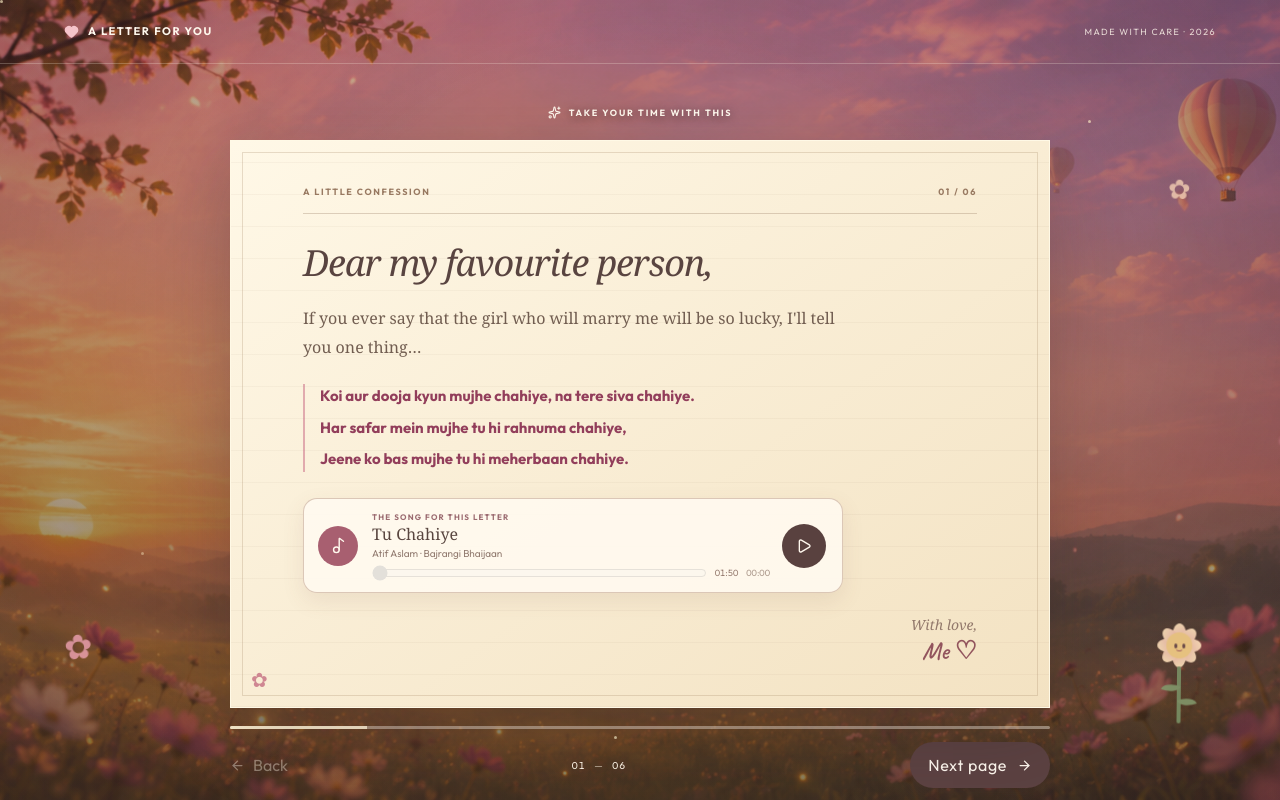
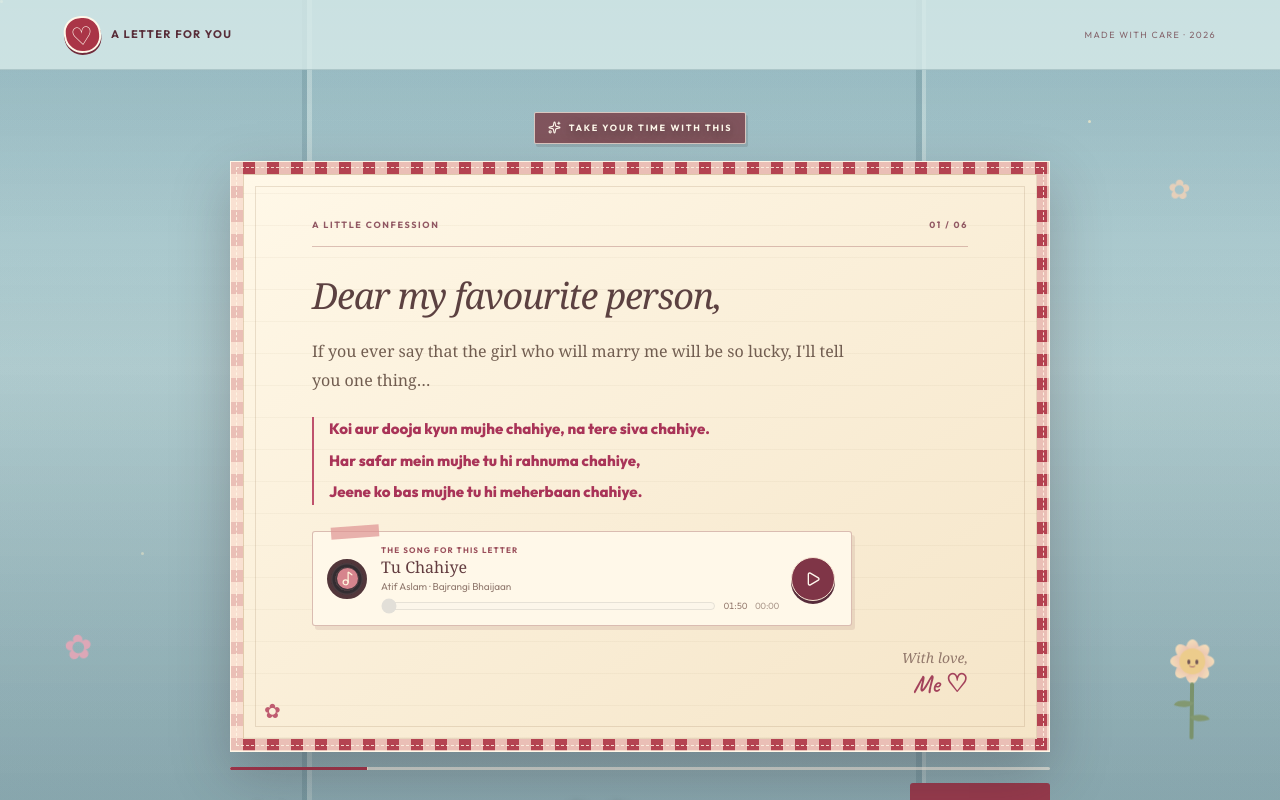
Before and after one commit to Fizznap/GTW, a Next.js app: page /only-you in a window 1280 px wide. Both pictures are taken after a click on the button "Open my letter". Shown: the top 800 px of the page. Built offline with nearby package versions, Linux system fonts and the light colour scheme.

Commit message:
Recreate only-you page as scrapbook letter

```diff
--- a/src/app/only-you/OnlyYouLetter.tsx
+++ b/src/app/only-you/OnlyYouLetter.tsx
@@ -258,12 +258,17 @@ export default function OnlyYouLetter() {
       </div>
 
       <header className="l4u-header">
-        <a href="/only-you" className="l4u-brand"><Heart size={15} fill="currentColor" /> a letter for you</a>
+        <a href="/only-you" className="l4u-brand"><span className="l4u-brand-sticker" aria-hidden="true">♡</span> a letter for you</a>
         <span>MADE WITH CARE · 2026</span>
       </header>
 
       {!opened ? (
         <section className="l4u-intro">
+          <div className="l4u-memory-card" aria-hidden="true">
+            <span className="l4u-memory-pin">♡</span>
+            <span className="l4u-memory-image" />
+            <span className="l4u-memory-caption">A little piece of our sky</span>
+          </div>
           <motion.div className="l4u-envelope" initial={reduced ? false : { opacity: 0, y: 35, rotate: -2 }} animate={{ opacity: 1, y: 0, rotate: 0 }} transition={{ duration: .9 }}>
             <span className="l4u-stamp">♡</span>
             <span className="l4u-envelope-small">A NOTE FOR SOMEONE SPECIAL</span>
@@ -280,6 +285,7 @@ export default function OnlyYouLetter() {
           <div className="l4u-letter-wrap">
             <AnimatePresence mode="wait">
               <motion.article key={page} className="l4u-paper" initial={reduced ? false : { opacity: 0, y: 24, rotate: page % 2 ? 1 : -1, scale: .98 }} animate={{ opacity: 1, y: 0, rotate: 0, scale: 1 }} exit={reduced ? undefined : { opacity: 0, y: -14, scale: .99 }} transition={transition}>
+                <div className="l4u-paper-inner">
                 <div className="l4u-paper-top"><span>{current.date}</span><span>{String(page + 1).padStart(2, "0")} / 06</span></div>
                 <div className="l4u-paper-rule" />
                 <h2>{current.salutation}</h2>
@@ -293,7 +299,7 @@ export default function OnlyYouLetter() {
                 )}
                 {current.emphasis && <p className="l4u-final-emphasis">{current.emphasis}</p>}
                 <div className="l4u-letter-player" role="group" aria-label={`Song for this letter: ${pageSong.title}`}>
-                  <span className="l4u-letter-player-art" aria-hidden="true"><Music2 size={17} /></span>
+                  <span className={`l4u-letter-player-art ${pageSongPlaying ? "is-playing" : ""}`} aria-hidden="true"><Music2 size={17} /></span>
                   <span className="l4u-letter-player-meta">
                     <small>THE SONG FOR THIS LETTER</small>
                     <strong>{pageSong.title}</strong>
@@ -311,6 +317,7 @@ export default function OnlyYouLetter() {
                 </div>
                 <div className="l4u-paper-signoff"><span>With love,</span><strong>Me ♡</strong></div>
                 <div className="l4u-paper-flower" aria-hidden="true">✿</div>
+                </div>
               </motion.article>
             </AnimatePresence>
           </div>
--- a/src/app/only-you/letter4u.css
+++ b/src/app/only-you/letter4u.css
@@ -279,3 +279,180 @@
 @media (prefers-reduced-motion: reduce) {
   .letter4u *, .letter4u *::before, .letter4u *::after { animation-duration: .01ms !important; animation-iteration-count: 1 !important; scroll-behavior: auto !important; transition-duration: .01ms !important; }
 }
+
+/* Picnic scrapbook art direction: paneled blue, stitched gingham, warm stationery. */
+.l4u-scene {
+  background:
+    linear-gradient(180deg, rgb(226 243 238 / 8%), rgb(73 109 119 / 16%)),
+    repeating-linear-gradient(90deg, transparent 0 23.6vw, rgb(49 92 105 / 20%) 23.6vw 24vw, rgb(239 250 244 / 38%) 24vw 24.35vw, transparent 24.35vw 48vw),
+    linear-gradient(180deg, #93b8c1, #b9d5d8 46%, #a1c2c8);
+}
+.l4u-vignette { background: linear-gradient(180deg, rgb(47 80 92 / 6%), transparent 30%, rgb(55 65 75 / 12%)); }
+
+.l4u-header {
+  min-height: 70px;
+  padding-inline: clamp(18px, 5vw, 74px);
+  border-bottom: 1px solid rgb(51 89 101 / 20%);
+  color: #582d39;
+  background: rgb(215 235 233 / 82%);
+}
+.l4u-brand { gap: 10px; letter-spacing: .12em; }
+.l4u-brand-sticker {
+  width: 37px;
+  height: 37px;
+  display: grid;
+  place-items: center;
+  border: 2px solid #fff7e9;
+  border-radius: 43% 48% 45% 50%;
+  color: #fff2e7;
+  background: #aa3547;
+  box-shadow: 0 2px 0 #702b3b;
+  font: 25px Georgia, serif;
+  transform: rotate(-7deg);
+}
+.l4u-header > span { color: #764a53; }
+
+.l4u-intro, .l4u-letter-stage { min-height: calc(100svh - 70px); }
+.l4u-memory-card {
+  position: absolute;
+  top: 17%;
+  left: clamp(22px, 8vw, 130px);
+  z-index: 1;
+  width: 172px;
+  padding: 9px 9px 13px;
+  border: 1px solid #fff8ed;
+  background: #fff8e8;
+  box-shadow: 0 9px 22px rgb(68 45 48 / 22%);
+  transform: rotate(-8deg);
+}
+.l4u-memory-image { display: block; aspect-ratio: 1.12; background: linear-gradient(180deg, rgb(111 48 61 / 4%), rgb(64 41 50 / 12%)), url('/images/sunset-meadow.png') center / cover; }
+.l4u-memory-caption { display: block; margin-top: 9px; color: #854654; font: 17px var(--font-caveat), cursive; text-align: center; }
+.l4u-memory-pin { position: absolute; top: -13px; left: 75px; z-index: 1; width: 27px; height: 27px; display: grid; place-items: center; border: 2px solid #fff3e1; border-radius: 50%; color: #fff4e8; background: #a43a4d; font: 18px Georgia, serif; }
+.l4u-envelope {
+  width: min(570px, 100%);
+  min-height: 390px;
+  padding: 65px clamp(26px, 7vw, 50px) 52px;
+  border: 7px solid #fff5e5;
+  border-radius: 4px;
+  background-color: #b44754;
+  background-image:
+    linear-gradient(90deg, rgb(255 238 220 / 68%) 50%, transparent 50%),
+    linear-gradient(0deg, rgb(255 238 220 / 68%) 50%, transparent 50%);
+  background-size: 24px 24px;
+  box-shadow: 0 22px 54px rgb(66 40 48 / 25%);
+}
+.l4u-envelope::before {
+  inset: 16px;
+  border: 1px solid rgb(158 119 81 / 28%);
+  background: linear-gradient(145deg, #fff8e8, #f2e0c6);
+  box-shadow: 0 3px 8px rgb(72 47 48 / 12%);
+}
+.l4u-envelope::after { content: ""; position: absolute; inset: 22px; z-index: 1; border: 1px dashed rgb(170 77 87 / 36%); pointer-events: none; }
+.l4u-envelope > * { position: relative; z-index: 2; }
+.l4u-envelope .l4u-stamp { position: absolute; top: 19px; right: 22px; width: 38px; height: 38px; display: grid; place-items: center; border: 1px solid #bb7880; border-radius: 50%; background: #fff8e9; }
+.l4u-envelope .l4u-envelope-script { position: absolute; right: 28px; bottom: 13px; }
+.l4u-envelope h1 { color: #5d3540; }
+.l4u-envelope h1 em { color: #b34661; }
+.l4u-envelope-small { color: #96515b; }
+
+.l4u-stage-label {
+  margin-bottom: 17px;
+  padding: 8px 13px;
+  border: 1px solid rgb(255 247 232 / 70%);
+  border-radius: 2px;
+  color: #fff8eb;
+  background: rgb(120 54 63 / 78%);
+  box-shadow: 2px 3px 0 rgb(57 49 51 / 15%);
+}
+.l4u-paper {
+  min-height: 0;
+  padding: 12px;
+  border: 1px solid #fff7e8;
+  background-color: #b44351;
+  background-image:
+    linear-gradient(90deg, rgb(255 238 220 / 72%) 50%, transparent 50%),
+    linear-gradient(0deg, rgb(255 238 220 / 72%) 50%, transparent 50%);
+  background-size: 24px 24px;
+  box-shadow: 0 22px 54px rgb(51 37 43 / 28%);
+}
+.l4u-paper::before { inset: 5px; border: 1px dashed rgb(255 248 231 / 82%); }
+.l4u-paper-inner {
+  position: relative;
+  min-height: 400px;
+  padding: clamp(25px, 5vw, 43px) clamp(23px, 7vw, 68px) 38px;
+  border: 1px solid rgb(171 130 91 / 27%);
+  background:
+    repeating-linear-gradient(0deg, rgb(135 101 73 / 5%) 0 1px, transparent 1px 32px),
+    linear-gradient(145deg, #fff8e8, #f5e5c8);
+}
+.l4u-paper-inner::before { content: ""; position: absolute; inset: 11px; z-index: 0; border: 1px solid rgb(168 138 105 / 24%); pointer-events: none; }
+.l4u-paper-inner > *:not(.l4u-paper-flower) { position: relative; z-index: 1; }
+.l4u-paper-top { color: #915863; font-size: 9px; }
+.l4u-paper-rule { background: rgb(159 92 91 / 36%); }
+.l4u-paper h2 { color: #5c4141; }
+.l4u-lyrics { padding-left: 15px; border-left-color: #bf526d; }
+.l4u-lyrics p { color: #a93458; font-weight: 750; }
+.l4u-final-emphasis { color: #a93458; font-weight: 750; }
+
+.l4u-letter-player {
+  border: 1px solid rgb(173 114 109 / 45%);
+  border-radius: 3px;
+  background: #fff8e9;
+  box-shadow: 3px 4px 0 rgb(135 74 74 / 12%);
+}
+.l4u-letter-player::before { content: ""; position: absolute; top: -6px; left: 18px; width: 48px; height: 12px; background: rgb(222 147 147 / 70%); transform: rotate(-4deg); }
+.l4u-letter-player-art {
+  border: 4px solid #52363a;
+  background: repeating-radial-gradient(circle, #332d31 0 2px, #4a3b3f 3px 4px);
+  color: #fff5dc;
+}
+.l4u-letter-player-art svg { width: 15px; height: 15px; padding: 3px; box-sizing: content-box; border-radius: 50%; background: #d6848d; }
+.l4u-letter-player-art.is-playing { animation: l4u-record-spin 5s linear infinite; }
+.l4u-letter-player-meta small { color: #9a4f5b; }
+.l4u-letter-player-meta strong { color: #633d40; }
+.l4u-letter-player-button { border: 1px solid #f8e6d4; background: #7f3547; box-shadow: 0 3px 0 #572c3b; }
+.l4u-letter-player-button:hover { background: #a93d57; }
+.l4u-letter-player-timeline input { accent-color: #bd425e; }
+
+.l4u-paper-signoff strong { color: #a3425b; }
+.l4u-paper-flower { color: #bf5c70; }
+.l4u-controls { margin-top: 15px; }
+.l4u-progress { background: rgb(255 247 232 / 60%); }
+.l4u-progress span { background: #a4354b; box-shadow: 0 0 0 1px #ffe7d0; }
+.l4u-text-button { color: #fffaf0; text-shadow: 0 1px 5px rgb(62 54 54 / 55%); }
+.l4u-counter { color: #fff8eb; }
+.l4u-button { border-radius: 3px; color: #fff6e9; background: #963a4c; box-shadow: 0 4px 0 #672b3a; }
+.l4u-button:hover { background: #b74d5f; }
+.l4u-footer {
+  border-top: 12px solid transparent;
+  border-image: repeating-linear-gradient(90deg, #b44351 0 12px, #f5d6c7 12px 24px) 12;
+  background: linear-gradient(180deg, rgb(99 43 53 / 94%), rgb(61 35 42 / 97%));
+}
+.l4u-flower-character { right: clamp(15px, 4vw, 58px); bottom: 6vh; }
+
+@keyframes l4u-record-spin { to { transform: rotate(360deg); } }
+
+@media (max-width: 720px) {
+  .l4u-header { min-height: 60px; padding-inline: 14px; }
+  .l4u-intro, .l4u-letter-stage { min-height: calc(100svh - 60px); }
+  .l4u-memory-card { display: none; }
+  .l4u-envelope { min-height: 340px; border-width: 5px; padding-inline: 20px; }
+  .l4u-envelope::before { inset: 13px; }
+  .l4u-envelope::after { inset: 19px; }
+  .l4u-paper { padding: 7px; }
+  .l4u-paper-inner { min-height: 0; padding: 24px 19px 38px; }
+  .l4u-paper-inner::before { inset: 8px; }
+  .l4u-paper-top { letter-spacing: .13em; }
+  .l4u-letter-player { border-radius: 3px; }
+  .l4u-flower-character { right: 7px; bottom: 5vh; opacity: .7; }
+}
+
+@media (max-width: 390px) {
+  .l4u-paper-inner { padding-inline: 16px; }
+  .l4u-paper-top { font-size: 7px; }
+  .l4u-letter-player { grid-template-columns: 32px minmax(0, 1fr) 40px; }
+}
+
+@media (prefers-reduced-motion: reduce) {
+  .l4u-letter-player-art.is-playing { animation: none; }
+}
```
